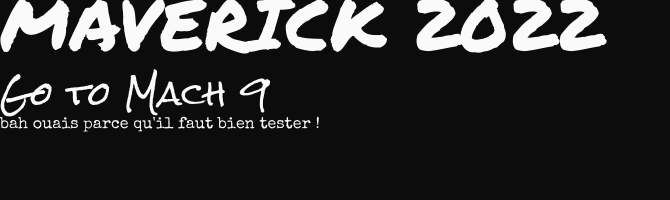
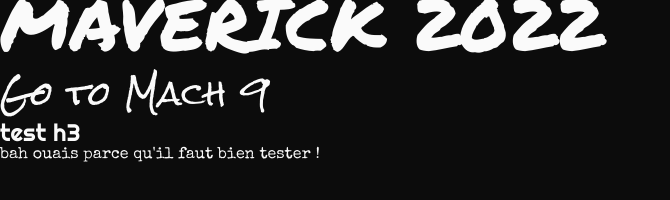
Before and after one commit to Kvn0074/What_Shit_Watch_It, an Eleventy site: page src/index.njk in a window 1280 px wide. Shown: the whole page, without its empty margins (0-670 px from the left). Built offline with nearby package versions, Linux system fonts and the light colour scheme; Eleventy itself is replaced by a stand-in of ours; files that its build step writes are made by us from their sources.

Commit message:
fix fonts problem

```diff
--- a/src/_includes/layout.njk
+++ b/src/_includes/layout.njk
@@ -15,9 +15,9 @@
 
         <link rel="preconnect" href="https://fonts.googleapis.com">
         <link rel="preconnect" href="https://fonts.gstatic.com" crossorigin>
-        <link href="https://fonts.googleapis.com/css2?family=Permanent+Marker&family=Rock+Salt&family=Special+Elite&display=swap" rel="stylesheet">
+        <link href="https://fonts.googleapis.com/css2?family=Permanent+Marker&family=Righteous&family=Rock+Salt&family=Special+Elite&display=swap" rel="stylesheet">
 
-         <link rel="icon" type="image/png" href="/assets/pics/wwFavicon.jpg">
+        <link rel="icon" type="image/png" href="/assets/pics/wwFavicon.jpg">
 
         <title>What Shit ! | {{pageTitle}}</title>
 
--- a/src/assets/style/default.css
+++ b/src/assets/style/default.css
@@ -5,32 +5,34 @@
 :root {
 
     /*__ Fonts __*/
-    --title-font     : 'Permanent Marker', cursive;
-    --sub-title-font : 'Rock Salt', cursive;
+    --h1-font        : 'Permanent Marker', cursive;
+    --h2-font        : 'Rock Salt', cursive;
+    --sub-title-font : 'Righteous', cursive;
     --text-font      : 'Special Elite', cursive;
 
     /*__ Font sizes __*/
-    --title-big-size       : 4.5em;
-    --title-small-size     : 2.5em;
-    --sub-title-big-size   : 2.0em;
-    --sub-title-small-size : 1.2em;
-    --text-big-size        : 1.2em;
-    --text-regular-size    : 1.0em;
-    --text-small-size      : 0.8em;
+    --h1-big-size       : 4.5em;
+    --h1-small-size     : 2.5em;
+    --h2-big-size       : 2.0em;
+    --h2-small-size     : 1.2em;
+    --sub-title-size    : 1.5em;
+    --text-big-size     : 1.2em;
+    --text-regular-size : 1.0em;
+    --text-small-size   : 0.8em;
 
     /*__ Font Size Margin Corrector __*/
 
-            /* TITLE */
-        --title-big-top : -30px;
-        --title-big-btm : -20px;
-        --title-small-top : -20px;
-        --title-small-btm : -10px;
+            /* H1-TITLE */
+        --h1-big-top   : -30px;
+        --h1-big-btm   : -20px;
+        --h1-small-top : -20px;
+        --h1-small-btm : -10px;
 
-            /* SUB-TITLE */
-        --sub-title-big-top : -20px;
-        --sub-title-big-btm : -15px;
-        --sub-title-small-top : -10px;
-        --sub-title-small-btm : -10px;
+            /* H2-TITLE */
+        --h2-big-top   : -20px;
+        --h2-big-btm   : -15px;
+        --h2-small-top : -10px;
+        --h2-small-btm : -10px;
 
     /*__ Colors __*/
 
@@ -79,18 +81,23 @@
 }
 
 h1 {
-    font-family: var(--title-font);
-    font-size: var(--title-big-size);
-    margin-top: var(--title-big-top);
-    margin-bottom: var(--title-big-btm);
+    font-family: var(--h1-font);
+    font-size: var(--h1-big-size);
+    margin-top: var(--h1-big-top);
+    margin-bottom: var(--h1-big-btm);
 
 }
 
-h2, h3, h4 {
+h2 {
+    font-family: var(--h2-font);
+    font-size: var(--h2-big-size);
+    margin-top: var(--h2-big-top);
+    margin-bottom: var(--h2-big-btm);
+}
+
+h3, h4, h5, h6 {
     font-family: var(--sub-title-font);
-    font-size: var(--sub-title-big-size);
-    margin-top: var(--sub-title-big-top);
-    margin-bottom: var(--sub-title-big-btm);
+    font-size: var(--sub-title-size);
 }
 
 .lil-title {
--- a/src/index.njk
+++ b/src/index.njk
@@ -5,4 +5,5 @@
 
 <h1>MAVERICK 2022</h1>
 <h2>Go to Mach 9</h2>
+<h3>test h3</h3>
 <p>bah ouais parce qu'il faut bien tester !</p>
```
Also changed, not shown: 2 other files.
